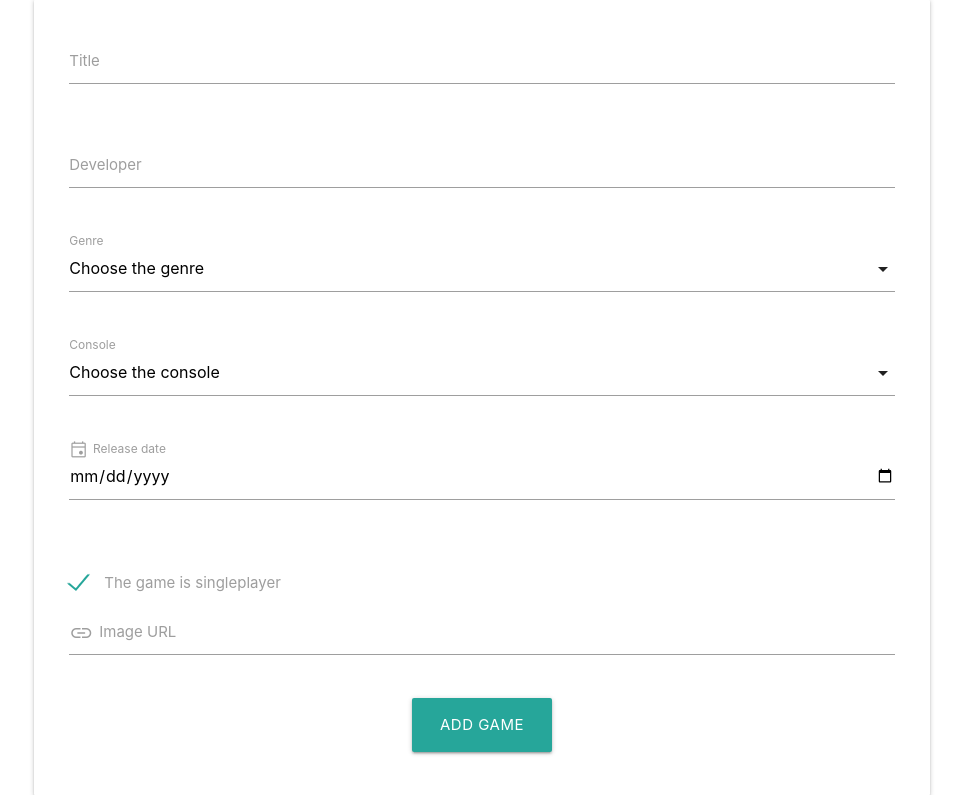
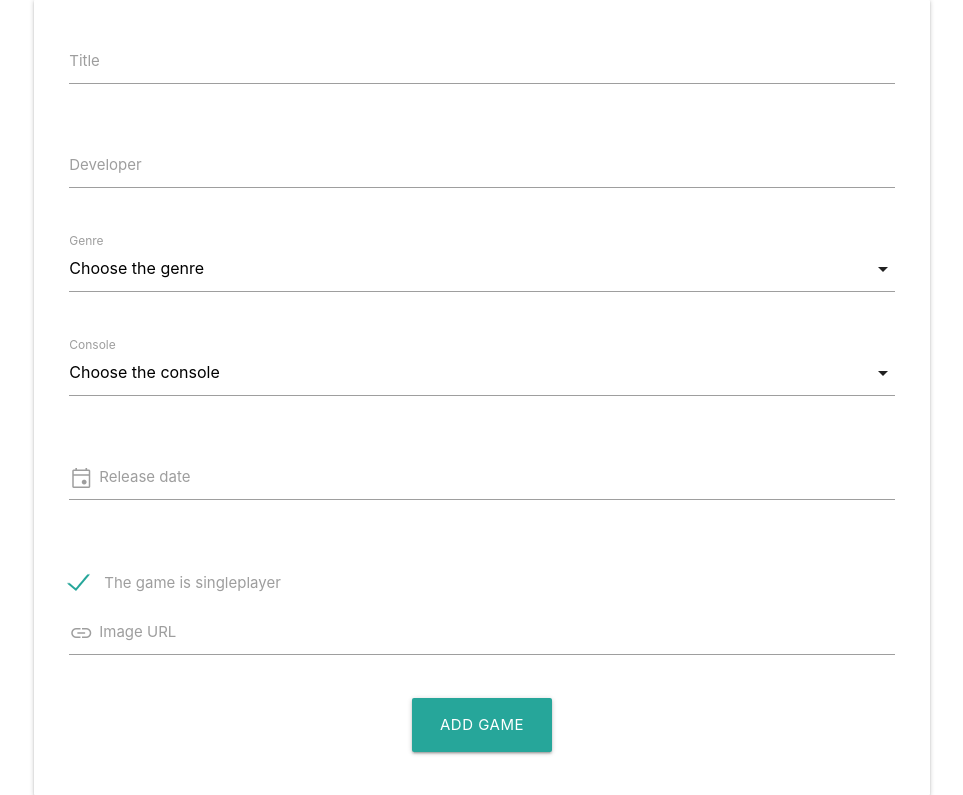
Before and after one commit to antonia-white/game-base, a Flask app: page /add_game in a window 1280 px wide. Shown: the part 160-955 px from the top of the page, without its empty margins (158-1121 px from the left). Run offline with Flask 2, Linux system fonts and the light colour scheme; the visitor is signed in with stand-in values (Sample User, id 1); data that the repository does not hold is empty.

Commit message:
Update datepicker input in add_game.html

```diff
--- a/gamebase/templates/add_game.html
+++ b/gamebase/templates/add_game.html
@@ -46,7 +46,7 @@
         <!-- Release Date -->
         <div class="row">
             <div class="input-field col s12">
-                <input id="release_date" name="release_date" type="date" class="validate">
+                <input id="release_date" name="release_date" type="text" class="validate datepicker">
                 <label for="release_date"><span class="material-symbols-outlined">Event</span>Release date</label>
             </div>
         </div>
```
